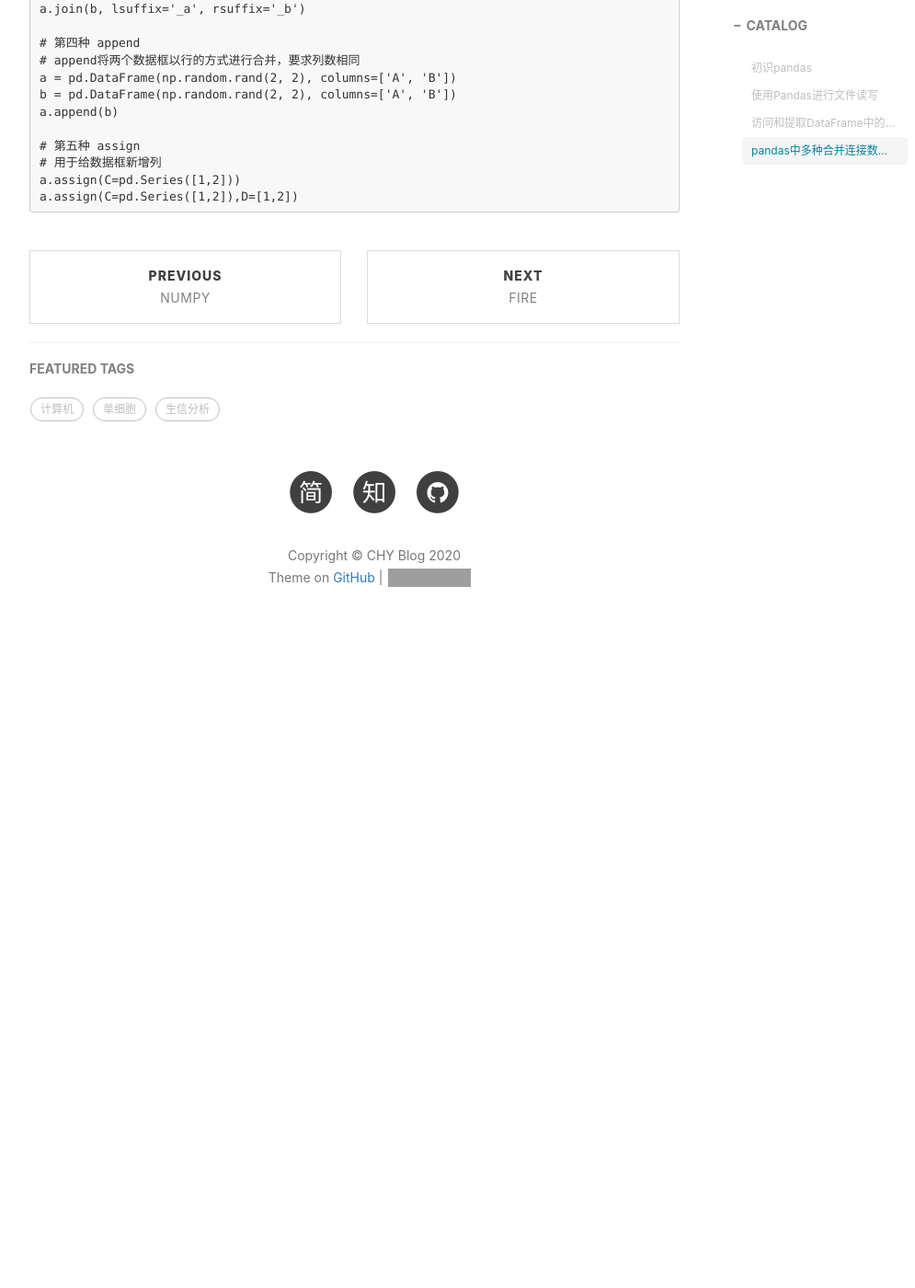
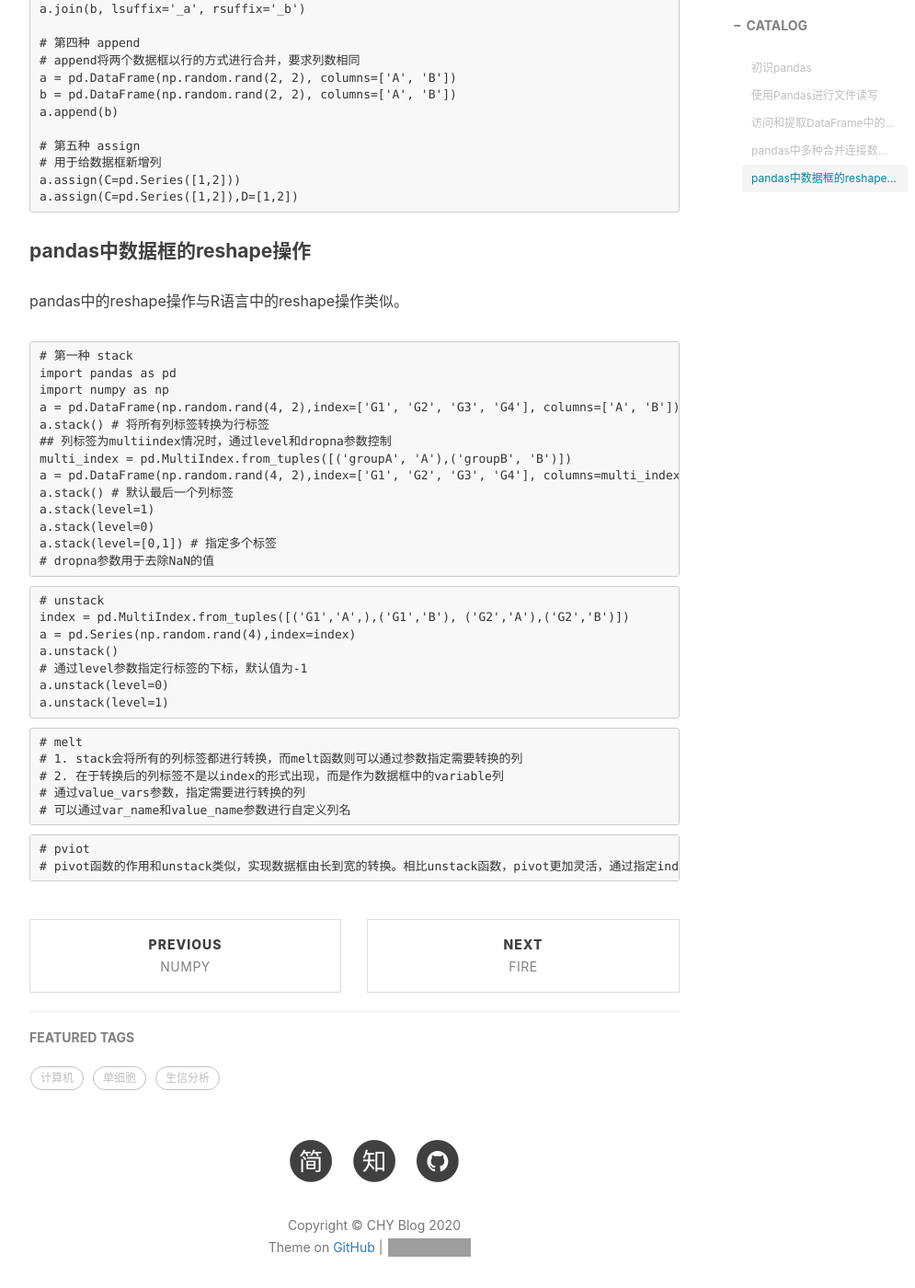
Before and after one commit to chenhongyubio/chenhongyubio.github.io, a Jekyll site: the page built from _posts/2020-06-21-Pandas.md, in a window 1280 px wide and 1400 px high, scrolled down 4548 px. Shown: the whole window at 92% size, without its empty margins (233-1228 px from the left). Built offline with Jekyll 4.4.1, drawn with Linux system fonts in a browser that asks for light colours; nearby versions of some CDN libraries; comment, search, counter and statistics services are not loaded; before the commit the page ends 5280 px from its top, so only the background shows below that; grey boxes are pictures that could not be loaded.

Commit message:
add reshape

````diff
--- a/_posts/2020-06-21-Pandas.md
+++ b/_posts/2020-06-21-Pandas.md
@@ -199,3 +199,41 @@ a.append(b)
 a.assign(C=pd.Series([1,2]))
 a.assign(C=pd.Series([1,2]),D=[1,2])
 ```
+
+#### pandas中数据框的reshape操作
+pandas中的reshape操作与R语言中的reshape操作类似。
+```
+# 第一种 stack
+import pandas as pd
+import numpy as np
+a = pd.DataFrame(np.random.rand(4, 2),index=['G1', 'G2', 'G3', 'G4'], columns=['A', 'B'])
+a.stack() # 将所有列标签转换为行标签
+## 列标签为multiindex情况时，通过level和dropna参数控制
+multi_index = pd.MultiIndex.from_tuples([('groupA', 'A'),('groupB', 'B')])
+a = pd.DataFrame(np.random.rand(4, 2),index=['G1', 'G2', 'G3', 'G4'], columns=multi_index)
+a.stack() # 默认最后一个列标签
+a.stack(level=1)
+a.stack(level=0)
+a.stack(level=[0,1]) # 指定多个标签
+# dropna参数用于去除NaN的值
+```
+```
+# unstack
+index = pd.MultiIndex.from_tuples([('G1','A',),('G1','B'), ('G2','A'),('G2','B')])
+a = pd.Series(np.random.rand(4),index=index)
+a.unstack()
+# 通过level参数指定行标签的下标，默认值为-1
+a.unstack(level=0)
+a.unstack(level=1)
+```
+```
+# melt
+# 1. stack会将所有的列标签都进行转换，而melt函数则可以通过参数指定需要转换的列
+# 2. 在于转换后的列标签不是以index的形式出现，而是作为数据框中的variable列
+# 通过value_vars参数，指定需要进行转换的列
+# 可以通过var_name和value_name参数进行自定义列名
+```
+```
+# pviot
+# pivot函数的作用和unstack类似，实现数据框由长到宽的转换。相比unstack函数，pivot更加灵活，通过指定index，columns, values3个参数指定需要对应的列
+```
````
